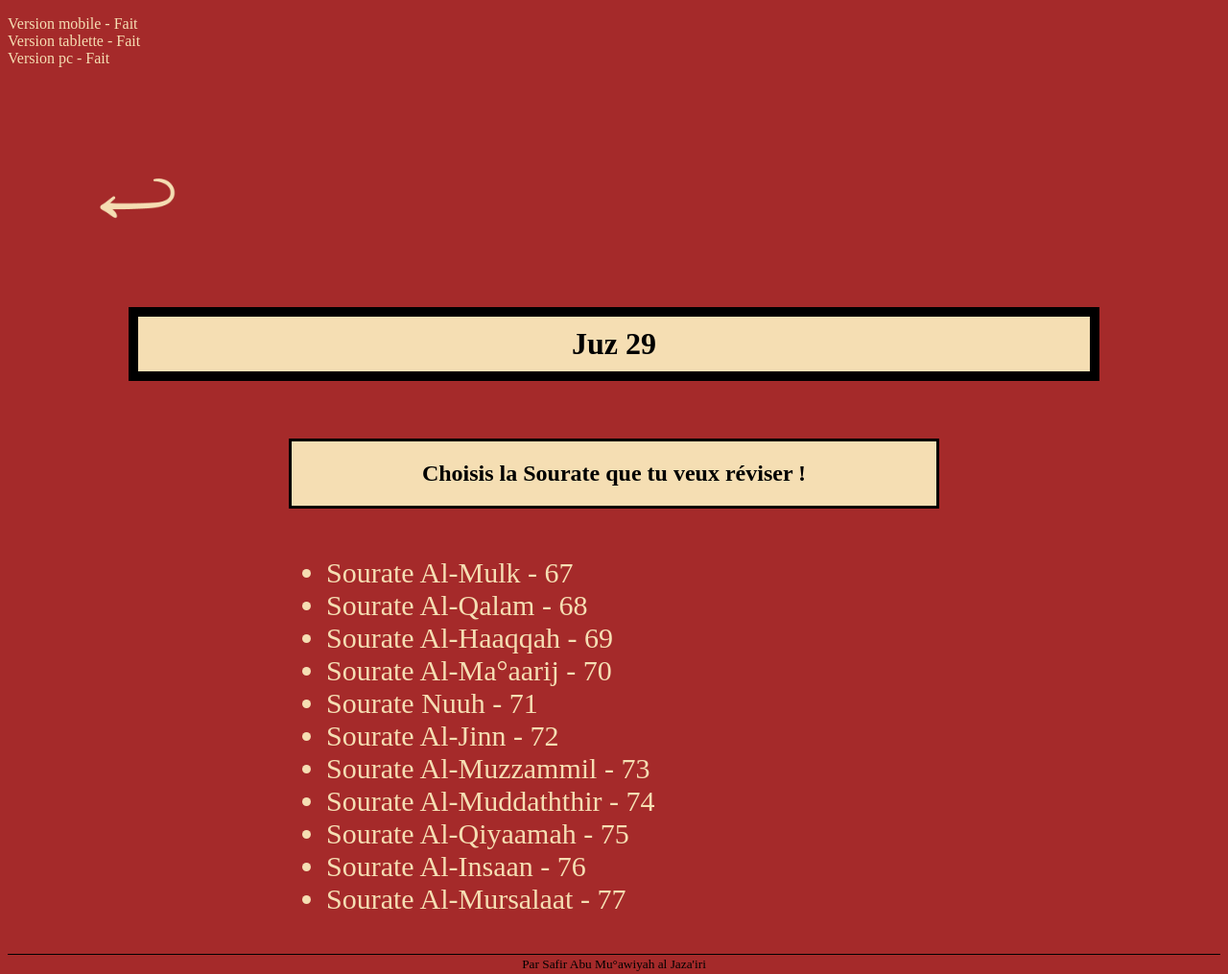
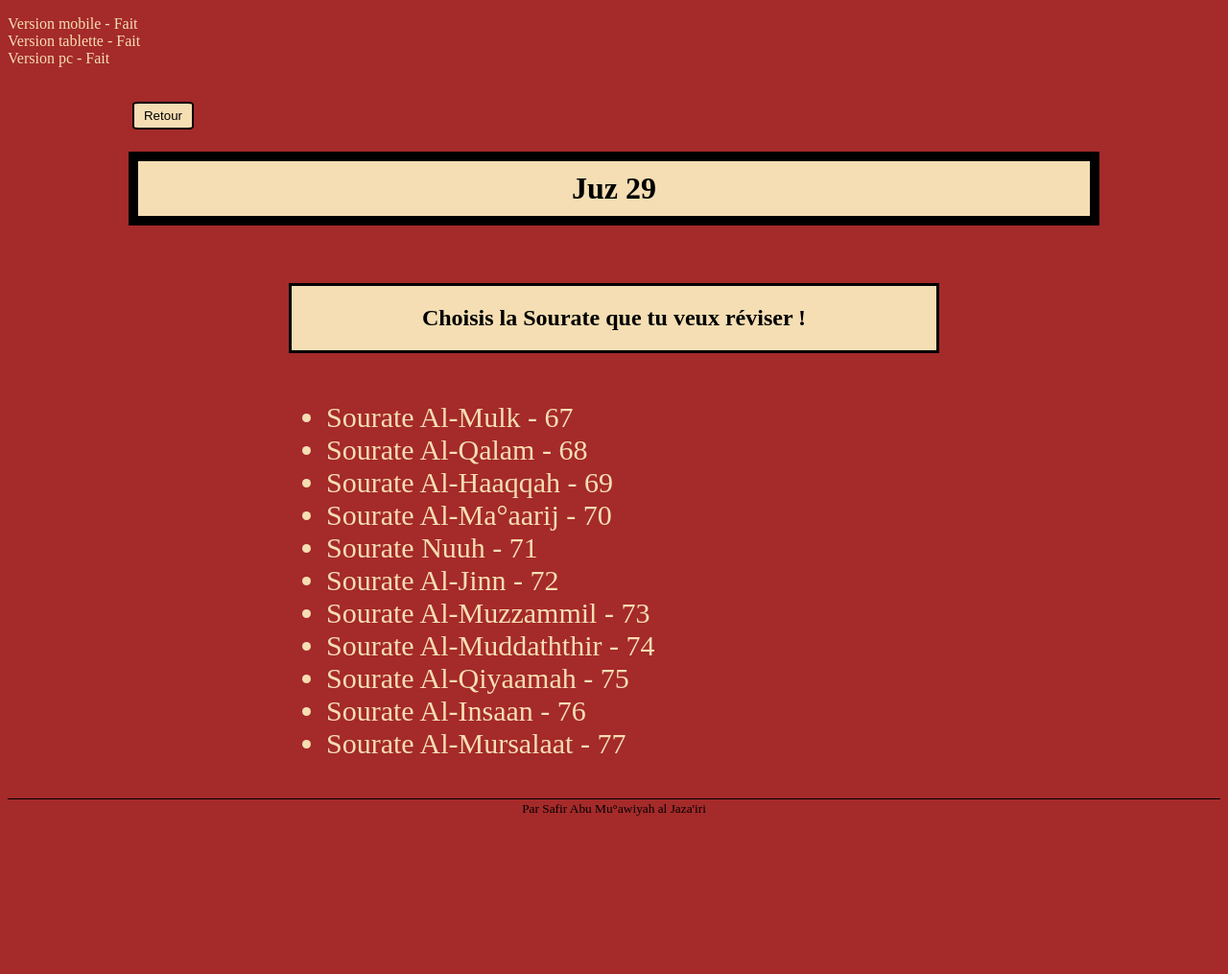
Before and after one commit to safirmuscu-icloud/juz-29, a plain HTML site: page index.html in a window 1280 px wide. Shown: the whole page at 96% size. After the commit the page ends 859 px from the top, so only its background shows below. Drawn offline with Linux system fonts and the light colour scheme; a web font is replaced by a local one.

Commit message:
commit 5

```diff
--- a/css/style.css
+++ b/css/style.css
@@ -632,3 +632,32 @@ body {
         font-size: 25px;
     } */
 }
+
+
+
+#arrow-button {
+    /* Ajoute ici tes styles pour le bouton */
+    background-color: wheat;
+    color: black;
+    border: 2px solid black;
+    padding: 5px 10px;
+    margin-bottom: 20%;
+    cursor: pointer;
+    border-radius: 10%;
+}
+
+@media only screen and (max-width: 600px) {
+
+    #arrow-button {
+        margin-left: 35%;
+
+    }
+}
+
+@media only screen and (max-width: 2000px) {
+
+    #arrow-button {
+        margin-left: 40%;
+
+    }
+}
--- a/index.html
+++ b/index.html
@@ -15,7 +15,9 @@
     <header>
 
         <div id="div-back">
-            <a href="https://safirmuscu-icloud.github.io/quran-revision/"><img id="arrow" src="../documents/images/flèche beige.png" alt="- Retour -"></a>
+            <a href="https://safirmuscu-icloud.github.io/quran-revision/">
+                <button id="arrow-button">Retour</button>
+            </a>
         </div>
 
         <div id="div-h1">
```
